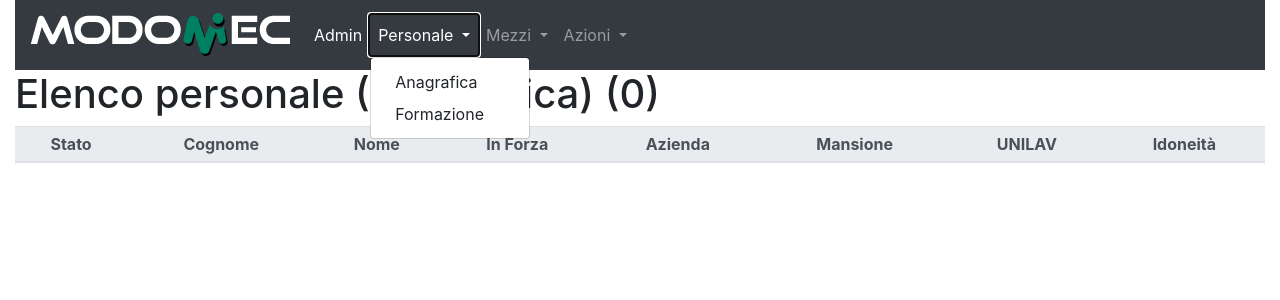
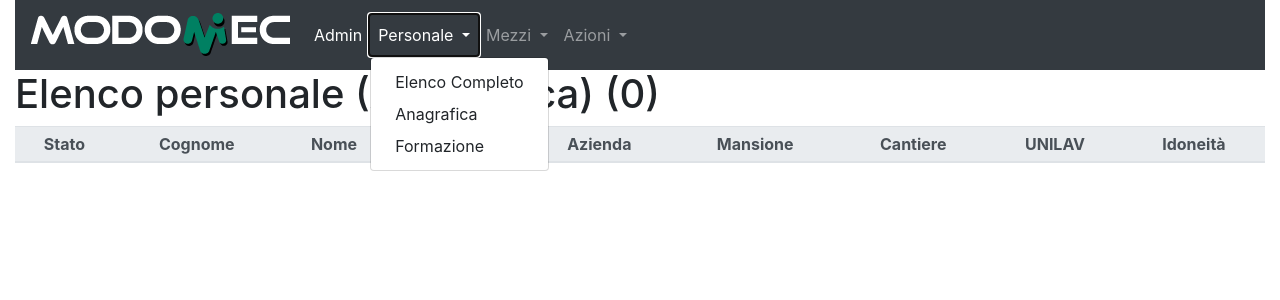
Before and after one commit to superqwe/GST, a Django app: page /personale/anagrafica/ in a window 1280 px wide, after a click on "Personale". Shown: the top 300 px of the page. Run offline with Django 3.2, Linux system fonts and the light colour scheme; data that the repository does not hold is empty; some libraries are stand-ins or nearby versions.

Commit message:
bozza lista completa con filtro in_forza

```diff
--- a/personale/templates/personale/anagrafica.html
+++ b/personale/templates/personale/anagrafica.html
@@ -26,6 +26,7 @@ Anagrafica
                     <th>In Forza</th>
                     <th>Azienda</th>
                     <th>Mansione</th>
+                    <th>Cantiere</th>
                     <th>UNILAV</th>
                     <th>Idoneità</th>
 
@@ -40,6 +41,7 @@ Anagrafica
                         <td> {% if lavoratore.in_forza %} x {% else%}  {% endif %} </td>
                         <td> {{lavoratore.get_azienda_display|default_if_none:""}}</td>
                         <td> {{lavoratore.mansione|default_if_none:""}}</td>
+                        <td> {{lavoratore.get_cantiere_display|default_if_none:""}}</td>
                         <td {% if lavoratore.unilav < oggi %} class="alert alert-danger" role="alert"
                             {% elif lavoratore.unilav < mesi1 %} class="alert alert-warning" role="alert"
                             {% elif lavoratore.unilav < mesi2 %} class="alert alert-info" role="alert"
--- a/personale/templates/personale/base.html
+++ b/personale/templates/personale/base.html
@@ -7,7 +7,7 @@
     {% load static %}
     <link rel="stylesheet" type="text/css" href="{% static 'personale/css/bootstrap.css' %}">
     <link rel="stylesheet" type="text/css" href="{% static 'personale/css/style.css' %}">
-    <link rel="stylesheet" href="https://use.fontawesome.com/releases/v5.4.1/css/all.css" integrity="sha384-5sAR7xN1Nv6T6+dT2mhtzEpVJvfS3NScPQTrOxhwjIuvcA67KV2R5Jz6kr4abQsz" crossorigin="anonymous">
+    <link rel="stylesheet" href="https://use.fontawesome.com/releases/v5.5.0/css/all.css" integrity="sha384-B4dIYHKNBt8Bc12p+WXckhzcICo0wtJAoU8YZTY5qE0Id1GSseTk6S+L3BlXeVIU" crossorigin="anonymous">
 
     <title>{% block title %}Titolo Pagina{% endblock %}</title>
 </head>
--- a/personale/templates/personale/menu.html
+++ b/personale/templates/personale/menu.html
@@ -17,7 +17,7 @@
                     Personale
                 </a>
                 <div class="dropdown-menu" aria-labelledby="navbarDropdown">
-                    <!--<a class="dropdown-item" href="/personale/completo">Elenco Completo</a>-->
+                    <a class="dropdown-item" href="/personale/completo">Elenco Completo</a>
                     <a class="dropdown-item" href="/personale/anagrafica">Anagrafica</a>
                     <a class="dropdown-item" href="/personale/formazione">Formazione</a>
                 </div>
--- a/personale/urls.py
+++ b/personale/urls.py
@@ -8,12 +8,13 @@ urlpatterns = [
 
     # /personale/anagrafica/
     path('anagrafica/', views.anagrafica, name='anagrafica'),
-
     # /personale/anagrafica_per_cantiere/
     path('anagrafica_per_cantiere/', views.anagrafica_per_cantiere, name='anagrafica_per_cantiere'),
 
     # /personale/completo/
     path('completo/', views.completo, name='completo'),
+    # /personale/in_forza/
+    path('completo/<str:filtro>/', views.completo, name='completo'),
 
     # /personale/formazione/
     path('formazione/', views.formazione, name='formazione'),
--- a/personale/views.py
+++ b/personale/views.py
@@ -55,14 +55,18 @@ def anagrafica_per_cantiere(request):
     return HttpResponse(template.render(context, request))
 
 
-def completo(request):
+def completo(request, filtro=False):
     dati = []
     lavoratori = Lavoratore.objects.order_by('cognome', 'nome')
 
     for lavoratore in lavoratori:
         anagrafica = Anagrafica.objects.get(lavoratore=lavoratore)
         formazione = Formazione.objects.get(lavoratore=lavoratore)
-        dati.append((lavoratore, anagrafica, formazione))
+
+        if filtro == 'in_forza' and anagrafica.in_forza:
+            dati.append((lavoratore, anagrafica, formazione))
+
+    nlavoratori = len(dati)
 
     oggi = datetime.date.today()
     mesi1 = oggi + datetime.timedelta(days=30)
@@ -72,8 +76,8 @@ def completo(request):
 
     template = loader.get_template('personale/completo.html')
     context = {
-        'lavoratori': lavoratori,
         'dati': dati,
+        'n:': nlavoratori,
         'oggi': oggi,
         'mesi1': mesi1,
         'mesi2': mesi2,
```
Also changed, not shown: personale/templates/personale/completo.html (+10 -2 lines).
